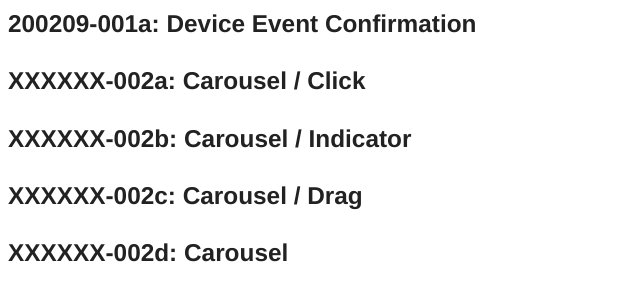
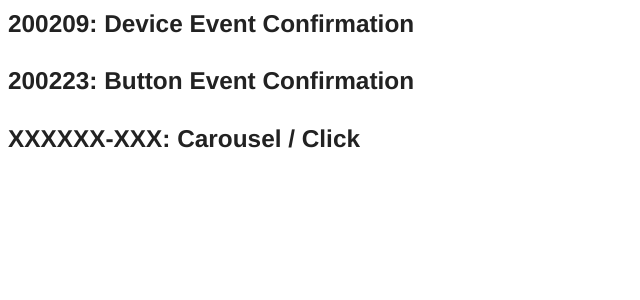
Before and after one commit to Tivo389/200209_TOUCH-UI-UX, a React (Create React App) app: page / in a window 1280 px wide. Shown: the top 300 px of the page, without its empty margins (0-640 px from the left). Built offline with nearby package versions, Linux system fonts and the light colour scheme.

Commit message:
200223 Button event component created and added

```diff
--- a/src/components/App.js
+++ b/src/components/App.js
@@ -4,20 +4,14 @@ import '../css/index.css';
 function App() {
   return (
     <div className="mainWrapper">
-      <a className="content" href="./deviceEventConfirmation">
-        200209-001a: Device Event Confirmation
+      <a className="content" href="./deviceEvent">
+        200209: Device Event Confirmation
+      </a>
+      <a className="content" href="./buttonEvent">
+        200223: Button Event Confirmation
       </a>
       <a className="content" href="./carouselClick">
-        XXXXXX-002a: Carousel / Click
-      </a>
-      <a className="content" href="./carouselIndicator">
-        XXXXXX-002b: Carousel / Indicator
-      </a>
-      <a className="content" href="./carouselDrag">
-        XXXXXX-002c: Carousel / Drag
-      </a>
-      <a className="content" href="./carouselInterface">
-        XXXXXX-002d: Carousel
+        XXXXXX-XXX: Carousel / Click
       </a>
     </div>
   );
--- /dev/null
+++ b/src/components/ButtonEvent.js
@@ -0,0 +1,30 @@
+import React, { Component } from 'react';
+
+class ButtonEvent extends Component {
+  // COMPONENT VARIALBES
+  state = { foo: true };
+  // - As a state it would require setState(), resulting in a rapid-rendering.
+  bar = false;
+
+  // LIFECYCLE METHODS
+  componentDidMount() {}
+  componentDidUpdate() {}
+  componentWillUnmount() {}
+
+  // RENDER OF COMPONENT
+  render() {
+    return (
+      <div className="mainWrapper" style={{ height: window.innerHeight }}>
+        <h1>Hello World!</h1>
+      </div>
+    );
+  }
+
+  // FUNCTION: BASIC EXPLANATION HERE
+  // - Detailed explanation here
+  sampleFunction = () => {
+    console.log('sampleFunction!');
+  };
+}
+
+export default ButtonEvent;
--- a/src/components/DeviceEventConfirmation.js
+++ b/src/components/DeviceEvent.js
@@ -1,7 +1,7 @@
 import React, { Component } from 'react';
 import { toggleClass, throttle } from './Helper';
 
-class DeviceEventConfirmation extends Component {
+class DeviceEvent extends Component {
   // COMPONENT VARIALBES
   state = {}
   xCoordinate = 0;
@@ -72,4 +72,4 @@ class DeviceEventConfirmation extends Component {
   };
 }
 
-export default DeviceEventConfirmation;
+export default DeviceEvent;
--- a/src/components/Router.js
+++ b/src/components/Router.js
@@ -1,13 +1,15 @@
 import React from 'react';
 import { BrowserRouter, Route, Switch } from 'react-router-dom';
 import App from './App';
-import DeviceEventConfirmation from './DeviceEventConfirmation';
+import DeviceEvent from './DeviceEvent';
+import ButtonEvent from './ButtonEvent';
 
 const Router = () => (
   <BrowserRouter>
     <Switch>
       <Route exact path="/" component={App}/>
-      <Route exact path="/deviceEventConfirmation" component={DeviceEventConfirmation}/>
+      <Route exact path="/deviceEvent" component={DeviceEvent}/>
+      <Route exact path="/buttonEvent" component={ButtonEvent}/>
     </Switch>
   </BrowserRouter>
 );
--- a/src/css/index.css
+++ b/src/css/index.css
@@ -417,7 +417,6 @@ a {
   align-items: flex-start;
   display: flex;
   flex-direction: column;
-  height: 300px;
   justify-content: flex-start;
   padding: 8px;
   position: fixed;
--- a/src/css/index.scss
+++ b/src/css/index.scss
@@ -28,7 +28,6 @@
   align-items: flex-start;
   display: flex;
   flex-direction: column;
-  height: 300px;
   justify-content: flex-start;
   padding: 8px;
   position: fixed; // This keeps the screen still on mobile
```
